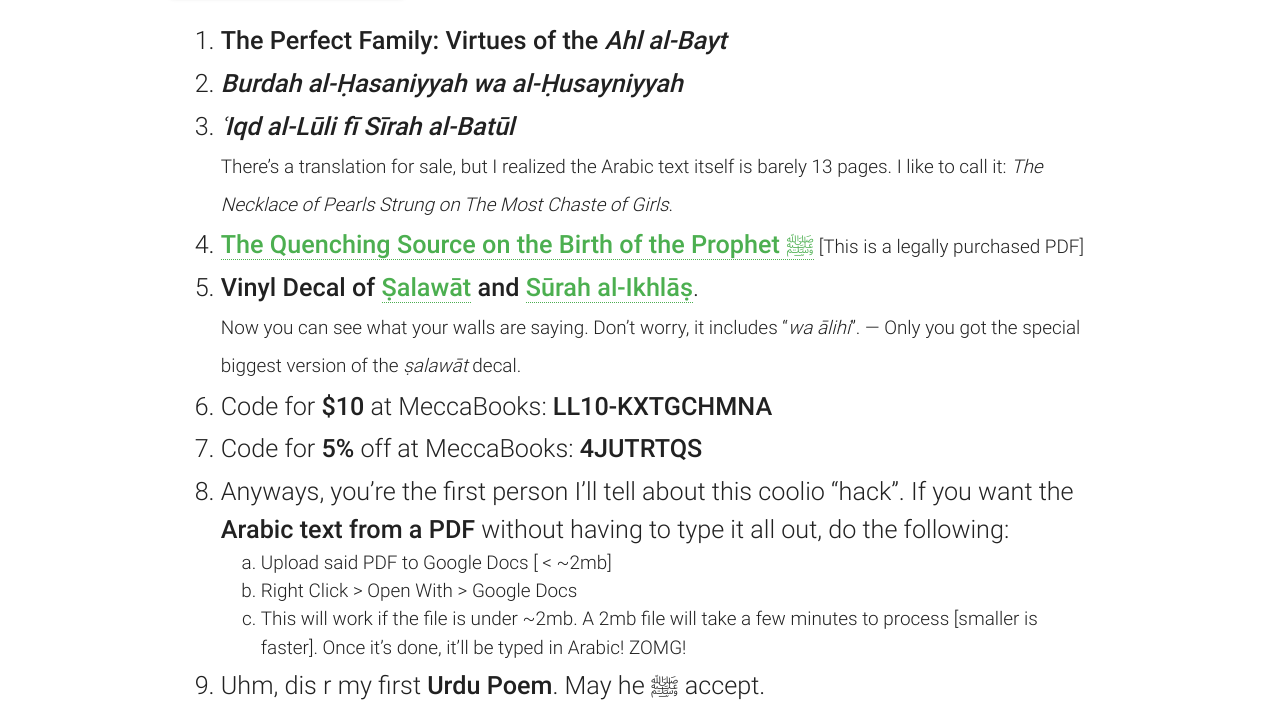
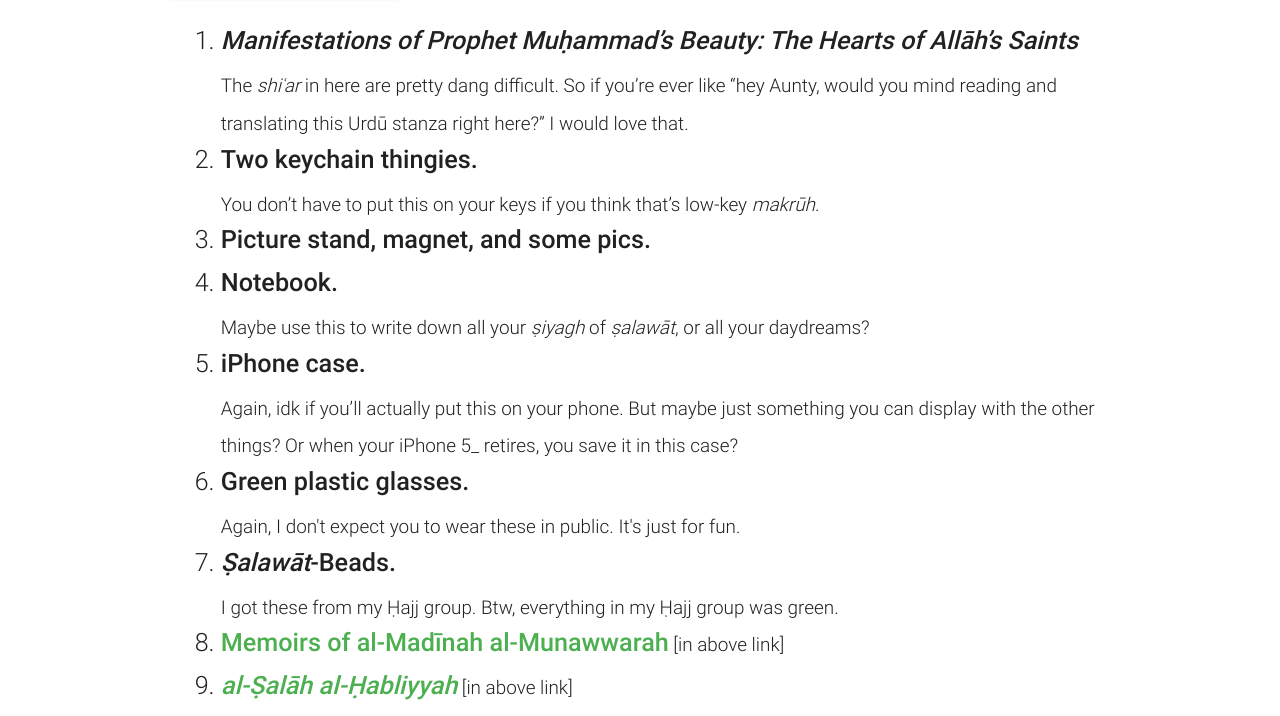
Before and after one commit to mmayet/mmayet.github.io, a plain HTML site: page ash/index.html in a window 1280 px wide. Shown: the part 209-925 px from the top of the page. Drawn offline with nearby package versions, Linux system fonts and the light colour scheme.

Commit message:
updates to pic and ash

```diff
--- a/ash/index.html
+++ b/ash/index.html
@@ -66,47 +66,42 @@
 
             *** -->
             <div class="row">
-                <a href="https://docs.google.com/document/d/1ZnSrY3ZTy0Fxc2vDEQDXmayWRZRkXOXj2uS_3xxyZHc/edit?usp=sharing" id="download-button" class="btn-large waves-effect waves-light green lighten-1" onclick="ga('send', 'event', 'GiftDoc', 'Open', 'PDF');" target="_blank">View This Letter <i class="material-icons right">file_download</i></a>
+                <a href="https://docs.google.com/document/d/1MbLWImwPh4PBHCZEGVJVpI2p38ODwzuwzfx_UoPu2ns/edit?usp=sharing" id="download-button" class="btn-large waves-effect waves-light green lighten-1" onclick="ga('send', 'event', 'Memoirs', 'Open', 'GDoc');" target="_blank">View This Letter <i class="material-icons right">file_download</i></a>
             </div>
             <ol class="">
-                <li><strong>The Perfect Family: Virtues of the <em>Ahl al-Bayt</em></strong></li>
-                <li><strong><em>Burdah al-Ḥasaniyyah wa al-Ḥusayniyyah </em></strong></li>
-                <li><strong><em>ʿIqd al-Lūli fī Sīrah al-Batūl</em></strong>
+                <li><strong><em>Manifestations of Prophet Muḥammad’s Beauty: The Hearts of Allāh’s Saints</em></strong></li>
+                <ul>
+                    <li><small>The <em>shiʿar</em> in here are pretty dang difficult. So if you’re ever like “hey Aunty, would you mind reading and translating this Urdū stanza right here?” I would love that.</small></li>
+                </ul>
+                <li><strong>Two keychain thingies.</strong></li>
+                <ul>
+                    <li><small>You don’t have to put this on your keys if you think that’s low-key <em>makrūh</em>.</small></li>
+                </ul>
+                <li><strong>Picture stand, magnet, and some pics.</strong>
+                </li>
+                <li><strong>Notebook.</strong></li>
+                <ul>
+                    <li><small>Maybe use this to write down all your <em>ṣiyagh</em> of <em>ṣalawāt</em>, or all your daydreams?</small></li>
+                </ul>
+                <li><strong>iPhone case.</strong></li>
+                <ul>
+                    <li><small>Again, idk if you’ll actually put this on your phone. But maybe just something you can display with the other things? Or when your iPhone 5_ retires, you save it in this case?</small></li>
+                </ul>
+                <li><strong>Green plastic glasses.</strong></li>
+                <ul>
+                    <li><small>Again, I don't expect you to wear these in public. It's just for fun.</small></li>
+                </ul>
+                <li><strong><em>Ṣalawāt</em>-Beads.</strong></li>
+                <ul>
+                    <li><small>I got these from my Ḥajj group. Btw, everything in my Ḥajj group was green.</small></li>
+                </ul>
+                <li><strong class="green-text">Memoirs of al-Madīnah al-Munawwarah</strong><small> [in above link]</small></li>
+                <li><strong class="green-text"><em>al-Ṣalāh al-Ḥabliyyah</em></strong><small> [in above link]</small>
                     <ul>
-                        <li><small>There’s a translation for sale, but I realized the Arabic text itself is barely 13 pages. I like to call it: <em>The Necklace of Pearls Strung on The Most Chaste of Girls</em>.</small></li>
+                        <li><small>Uhm, what? Ropes? Preggers? Nope. Basically, in theoretical physics, there are these things called “strings” from the infamous “String Theory” which are essentially the tiniest tiniest things that make up literally everything. Just like the tip of your fingernail has 1 billion atoms, and just a proton from that atom would have like a billion “strings.” And they are all vibrating at different frequencies. The higher the frequency, the more energy it’s producing. P.S. I’ve read parts of this before hoping to catch your curiosity so here’s the whole thing. P.P.S. The <em>duʿāʾ</em> is <strong>after</strong> the <em>ṣalāh</em> since I don’t like combining my <em>ṣalawāt</em> and <em>duʿāʾ</em>. I do that so my <em>ṣalawāt</em> is simply done out of love.</small></li>
                     </ul>
                 </li>
-                <li><strong><a href="http://ibrizmedia.com/?download_file=1404&order=wc_order_594f69cd3c0c7&email=mayetm93%40gmail.com&key=8954d18e491db3e230306b28302c6dcc" target="_blank" onclick="ga('send', 'event', 'BirthOfTheProphetﷺ', 'PDF', 'View');" class="highlight-link green-text">The Quenching Source on the Birth of the Prophet ﷺ</a></strong><small> [This is a legally purchased PDF]</small></li>
-                <li><strong>Vinyl Decal of <a href="https://goo.gl/photos/s8L6NJtSfJv6b3828" onclick="ga('send', 'event', 'salahSticker', 'pic', 'View');" target="_blank" class="highlight-link green-text">Ṣalawāt</a> and <a href="https://goo.gl/photos/cE37zSD4PiL59zWy6" target="_blank" onclick="ga('send', 'event', 'surahSticker', 'pic', 'View');" class="highlight-link green-text">Sūrah al-Ikhlāṣ</a></strong>.
-                    <ul>
-                        <li><small>Now you can see what your walls are saying. Don’t worry, it includes “<em>wa ālihi</em>”. — Only you got the special  biggest version of the <em>ṣalawāt</em> decal.</small></li>
-                    </ul>
-                </li>
-                <li>Code for <strong>$10</strong> at MeccaBooks: <strong>LL10-KXTGCHMNA</strong></li>
-                <li>Code for <strong>5%</strong> off at MeccaBooks: <strong>4JUTRTQS</strong></li>
-                <li>Anyways, you’re the first person I’ll tell about this coolio “hack”. If you want the <strong>Arabic text from a PDF</strong> without having to type it all out, do the following:
-                    <small><ol type="a">
-                            <li>Upload said PDF to Google Docs [ < ~2mb]</li>
-                            <li>Right Click > Open With > Google Docs</li>
-                            <li>This will work if the file is under ~2mb. A 2mb file will take a few minutes to process [smaller is faster]. Once it’s done, it’ll be typed in Arabic! ZOMG!</li>
-                        </ol></small>
-                </li>
-                <li>Uhm, dis r my first <strong>Urdu Poem</strong>. May he ﷺ accept.</li>
             </ol>
-            <p class="center">
-                اے حضـــــورِ اقدس میں کیا کہوں — یہ نورِ جسم میں کیسے دیکھوں
-                <br/> ہی میرے نبی، مگر رحمـــــان کے — حبیب اور خلیل، کیسا مکـــاں ہی
-                <br/> اُن کی دعـــــا ہی تو ہے شَفـــــــــا۶ — یـــا رب، میری امت کو آپ بچاؤ
-                <br/> جہنم کیا ہے، اُن کـــی پیر کے ساتھ — دکھایں گے ہمیں، نورِ الاہــــــــی
-                <small><br/><br/></small> Ey Ḥuḍūr-e-Aqdas, mei kyā kahū — Yei nūr-e-jism, me keisei deikū
-                <br/> Hei merei Nabī, magar Raḥmān kei — Ḥabīb aur Khalīl; keisā makān hei!
-                <br/> Un kay duʿā hei to hī shafāʿ — <em>Yā Rabb! Meirī ummat ko Āp Bachāʾ</em>
-                <br/> Jahanam kyā hei, un kay peir kei sāth? — Dikhāyei gei hamei: Nūr-e-’l-Ilāh
-                <small><br/><br/></small> O Pure One, what can I say? — This being of light, how can I look [away]?
-                <br/> He is my Prophet, but he’s Raḥmān’s — Beloved and Close One; what a place to stand!
-                <br/> His prayer it is, nothing but a plea — <em>O Lord! Save my people [O Please]!</em>
-                <br/> [And] What is Hell, [when] at the side of his feet? — [Since] He’ll show us, The Light of Divinity.
-            </p>
             <h3 class="center"><strong>ﷺ 💚 ﷺ 💚 ﷺ</strong></h3>
         </div>
     </div>
```
Also changed, not shown: index.html (+1 -1 lines), img/me-portrait.png (added).
